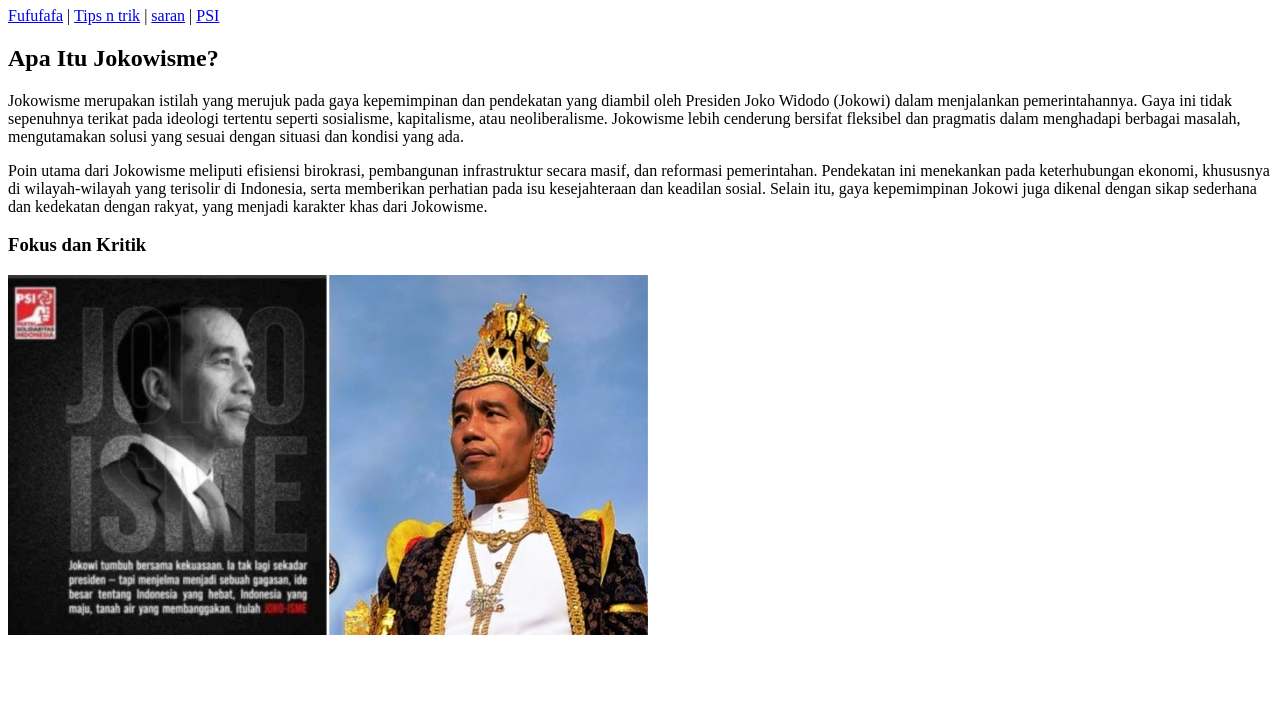
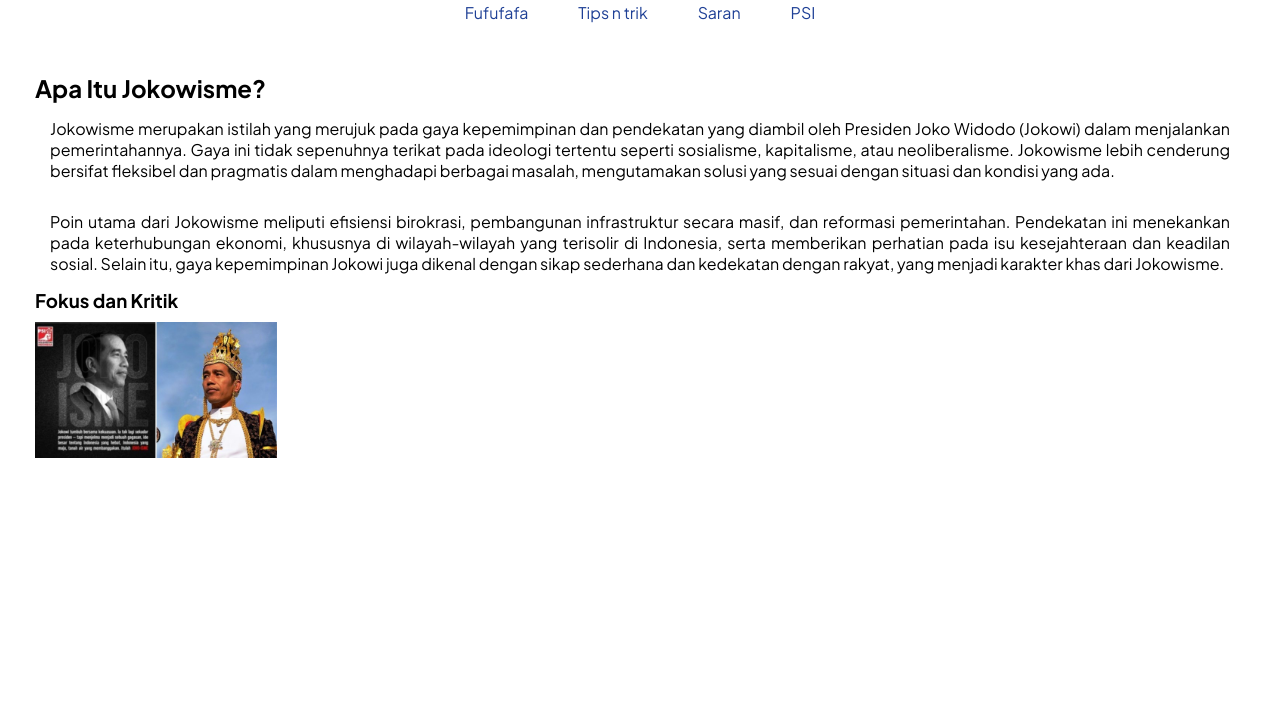
Before and after one commit to fadilachmad/Tugas1_PW4_119_AhmadSufadil, a plain HTML site: page Tugas1_PW4_119_AhmadSufadil/index.html in a window 1280 px wide. Shown: the part 73-800 px from the top of the page. Drawn offline with Linux system fonts and the light colour scheme.

Commit message:
Adding style

```diff
--- a/Tugas1_PW4_119_AhmadSufadil/index.html
+++ b/Tugas1_PW4_119_AhmadSufadil/index.html
@@ -4,18 +4,31 @@
     <meta charset="UTF-8" />
     <meta name="viewport" content="width=device-width, initial-scale=1.0" />
     <title>jokowisme</title>
+    <link
+      href="https://fonts.googleapis.com/css2?family=Plus+Jakarta+Sans:ital,wght@0,200..800;1,200..800&display=swap"
+      rel="stylesheet"
+    />
+
+    <link rel="stylesheet" href="style.css" />
   </head>
   <body>
     <!-- h1 digunakan untuk membuat heading 1 (ukuran terbesar) -->
+    <div class="header">
       <h1>Jokowisme</h1>
 
       <!-- a digunakan untuk membuat mengarahkan ke link yg di berikan pada atribut href -->
-    <a href="html/halbaru.html">Fufufafa</a> <span>|</span>
-    <a href="html/halbaru2.html">Tips n trik</a> <span>|</span>
-    <a href="html/halbaru3.html">saran</a> <span>|</span>
-    <a href="https://psi.id/memahami-jokowisme/">PSI</a>
+      <nav class="navbar">
+        <ul>
+          <li><a href="html/halbaru.html">Fufufafa</a></li>
+          <li><a href="html/halbaru2.html">Tips n trik</a></li>
+          <li><a href="html/halbaru3.html">Saran</a></li>
+          <li><a href="https://psi.id/memahami-jokowisme/">PSI</a></li>
+        </ul>
+      </nav>
+    </div>
 
     <!-- h2 digunakan untuk membuat heading 2 (ukuran terbesar no 2) -->
+    <div class="main">
       <h2>Apa Itu Jokowisme?</h2>
 
       <!-- p digunakan untuk membuat paragraf -->
@@ -32,16 +45,17 @@
         Poin utama dari Jokowisme meliputi efisiensi birokrasi, pembangunan
         infrastruktur secara masif, dan reformasi pemerintahan. Pendekatan ini
         menekankan pada keterhubungan ekonomi, khususnya di wilayah-wilayah yang
-      terisolir di Indonesia, serta memberikan perhatian pada isu kesejahteraan
-      dan keadilan sosial. Selain itu, gaya kepemimpinan Jokowi juga dikenal
-      dengan sikap sederhana dan kedekatan dengan rakyat, yang menjadi karakter
-      khas dari Jokowisme.
+        terisolir di Indonesia, serta memberikan perhatian pada isu
+        kesejahteraan dan keadilan sosial. Selain itu, gaya kepemimpinan Jokowi
+        juga dikenal dengan sikap sederhana dan kedekatan dengan rakyat, yang
+        menjadi karakter khas dari Jokowisme.
       </p>
+      <h3>Fokus dan Kritik</h3>
+      <img src="img/jokowisme.jpg" alt="Gambar Jokowisme" />
+    </div>
 
     <!-- h3 digunakan untuk membuat heading (ukuran terbesar no 3) -->
-    <h3>Fokus dan Kritik</h3>
 
     <!-- img digunakan untuk menampilkan gambar yang didapatkan dari atribut src -->
-    <img src="img/jokowisme.jpg" alt="Gambar Jokowisme" />
   </body>
 </html>
--- /dev/null
+++ b/Tugas1_PW4_119_AhmadSufadil/style.css
@@ -0,0 +1,52 @@
+* {
+  margin: 0;
+  padding: 0;
+  box-sizing: border-box;
+  font-family: "Plus Jakarta Sans", Arial, Helvetica, sans-serif;
+}
+
+h1 {
+  margin: 10px;
+  display: flex;
+  justify-content: center;
+  text-decoration: line-through;
+}
+
+.navbar {
+  display: flex;
+}
+
+.navbar ul {
+  list-style: none;
+  width: 100vw;
+  display: flex;
+  justify-content: center;
+}
+
+.navbar li {
+  margin: 15px 25px;
+}
+
+.navbar li a:hover {
+  color: red;
+}
+
+.navbar a {
+  text-decoration: none;
+  color: #1f4096;
+}
+
+.main {
+  margin: 25px;
+  padding: 10px;
+}
+
+.main p {
+  padding: 15px;
+  text-align: justify;
+}
+
+img {
+  margin-top: 10px;
+  width: 20%;
+}
```
Also changed, not shown: Tugas1_PW4_119_AhmadSufadil/html/halbaru.html (+71 -15 lines), Tugas1_PW4_119_AhmadSufadil/html/halbaru2.html (+55 -9 lines). Lines whose indentation alone changed are shown as unchanged.
